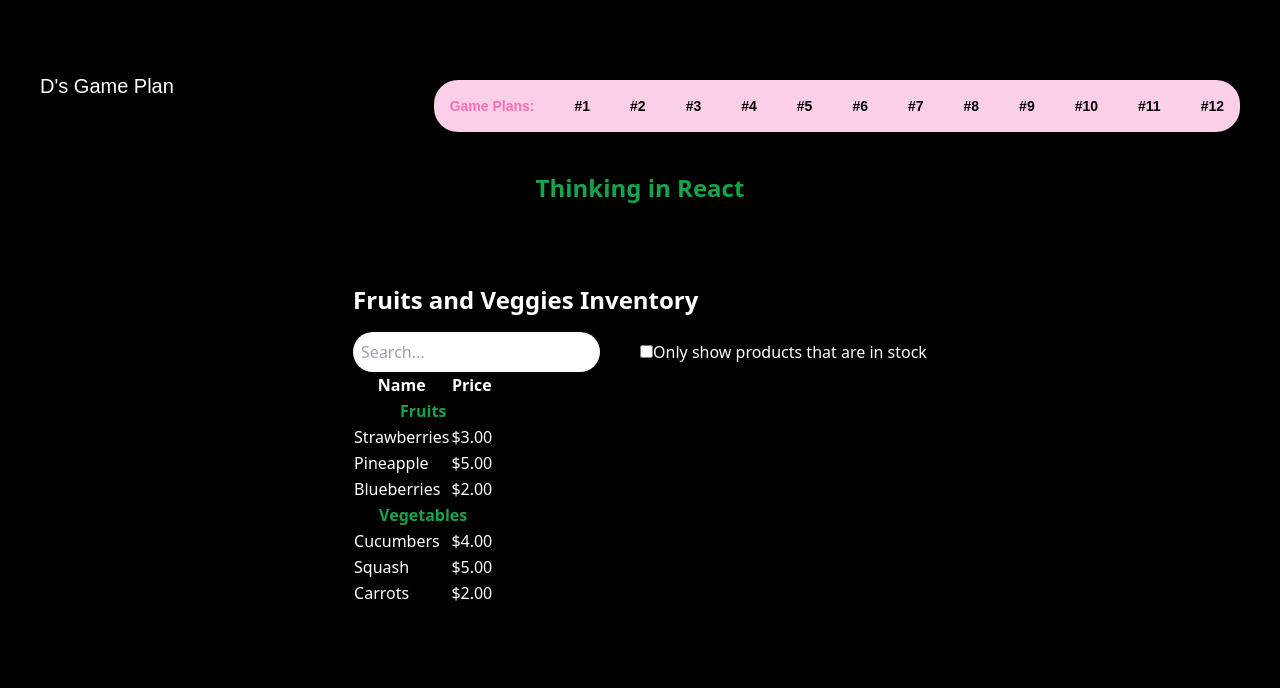
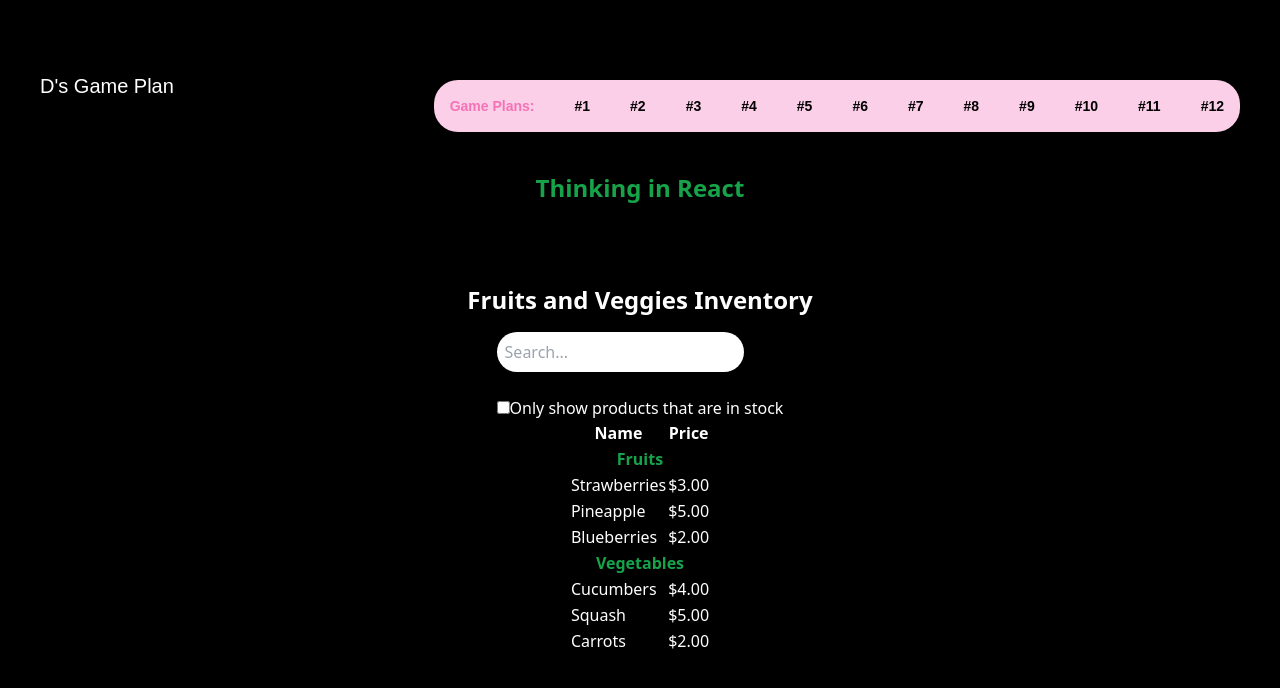
Before and after one commit to Davonne007-TX/game-plan, a React (Vite) app: page /productSearch in a window 1280 px wide. Shown: the top 688 px of the page. Built offline with nearby package versions, Linux system fonts and the light colour scheme; a web font is replaced by a local one.

Commit message:
feature search bar updating state when user inputs text

```diff
--- a/src/components/more-examples/Product-Search/FilterableProductTable.jsx
+++ b/src/components/more-examples/Product-Search/FilterableProductTable.jsx
@@ -8,8 +8,13 @@ export default function FilterableProductTable({ products }) {
 
   return (
     <>
-      <main>
-        <SearchBar filterText={filterText} inStockOnly={inStockOnly} />
+      <main className="flex-time">
+        <SearchBar
+          filterText={filterText}
+          inStockOnly={inStockOnly}
+          onFilterTextChange={setFilterText}
+          onInStickOnlyChange={setInStockOnly}
+        />
 
         <ProductsTable
           products={products}
--- a/src/components/more-examples/Product-Search/SearchBar.jsx
+++ b/src/components/more-examples/Product-Search/SearchBar.jsx
@@ -1,13 +1,24 @@
-export default function SearchBar() {
+export default function SearchBar({
+  filterText,
+  inStockOnly,
+  onFilterTextChange,
+  onInStockOnlyChange,
+}) {
   return (
     <form className="text-white">
       <input
         type="text"
+        value={filterText}
         placeholder="Search..."
-        className="p-2 rounded-full text-black outline-none"
+        className="p-2 rounded-full text-black outline-none flex-time"
+        onChange={(e) => onFilterTextChange(e.target.value)}
       />
+      <br />
       <label>
-        <input type="checkbox" className="ml-10" />
+        <input
+          type="checkbox"
+          onChange={(e) => onInStockOnlyChange(e.target.checked)}
+        />
         Only show products that are in stock
       </label>
     </form>
--- a/src/components/more-examples/Product-Search/ThinkingInReact.jsx
+++ b/src/components/more-examples/Product-Search/ThinkingInReact.jsx
@@ -17,7 +17,7 @@ export default function ThinkingInReact() {
         <h1 className="text-green-600 font-bold text-2xl text-center">
           Thinking in React
         </h1>
-        <section className="mt-20">
+        <section className="flex-time mt-20">
           <h2 className="font-bold mb-4 text-2xl">
             Fruits and Veggies Inventory
           </h2>
```
